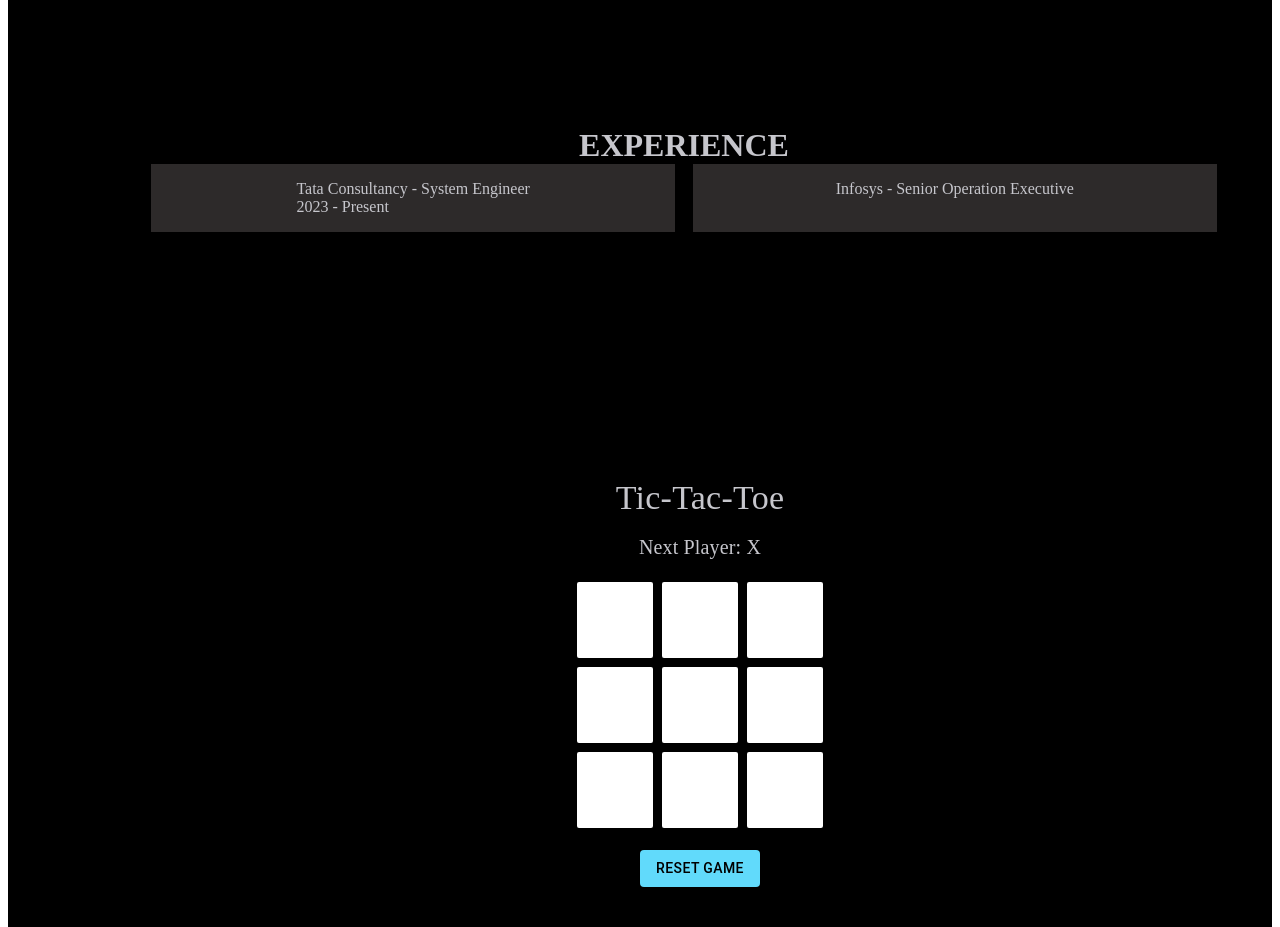
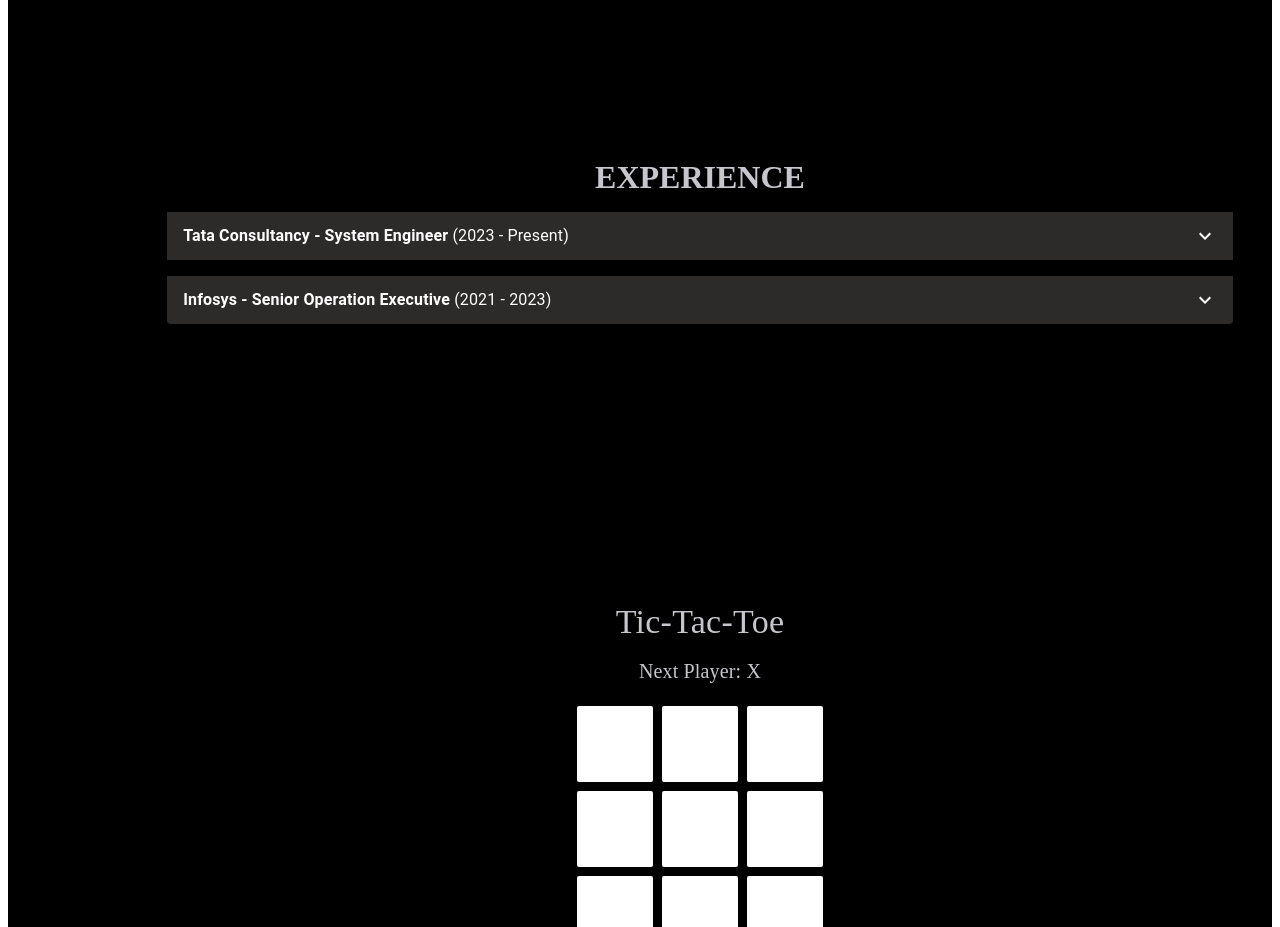
Before and after one commit to prisivat/portfolio, a React (Create React App) app: page / in a window 1280 px wide. Shown: the part 2640-3567 px from the top of the page. Built offline with nearby package versions, Linux system fonts and the light colour scheme.

Commit message:
exp changes

```diff
--- a/public/index.html
+++ b/public/index.html
@@ -24,7 +24,7 @@
       work correctly both with client-side routing and a non-root public URL.
       Learn how to configure a non-root public URL by running `npm run build`.
     -->
-    <title>React App</title>
+    <title>Portfolio</title>
   </head>
   <body>
     <noscript>You need to enable JavaScript to run this app.</noscript>
--- a/src/components/Experience.tsx
+++ b/src/components/Experience.tsx
@@ -1,62 +1,79 @@
-import { Dialog, DialogContent, Grid, Modal } from "@mui/material";
+import { Accordion, AccordionDetails, AccordionSummary, Grid, Typography } from "@mui/material";
+import ExpandMoreIcon from '@mui/icons-material/ExpandMore';
 import React, { useState } from "react";
 
 const Experience = () => {
-    const [openDialog, setOpenDialog] = useState(false);
-    const [dialogContent, setDialogContent] = useState({});
+    const [expanded, setExpanded] = useState<string | false>(false);
 
-    const openModule = (value: any) => {
-        if (value == "tcs") {
+    const handleChange = (panel: string) => (
+        event: React.SyntheticEvent,
+        isExpanded: boolean
+    ) => {
+        setExpanded(isExpanded ? panel : false);
+    };
 
-        } else {
+    return (
+        <div style={{
+            display: "flex", alignItems: "center", justifyContent: "center",
+            flexDirection: "column", width: "90%", margin: "2rem auto"
+        }}>
+            <div style={{ fontSize: "2rem", marginBottom: "1rem" }}><b>EXPERIENCE</b></div>
 
-        }
-        setDialogContent(value);
-        setOpenDialog(true);
-    }
-    return (
-        <>
-            <div style={{
-                display: "flex", alignItems: "center", justifyContent: "center",
-                flexWrap: "wrap", width: "90%", marginRight: "2rem"
-            }}><div style={{ fontSize: "2rem" }}><b>EXPERIENCE</b> </div>
-                <Grid container sx={{ display: "flex", justifyContent: "space-between" }}>
-                    <Grid xs={5.9} onClick={() => openModule("tcs")} item sx={{ background: "#2d2a2a", marginRight: "1rem", padding: "1rem", display: "flex", justifyContent: "center" }}>
-                        Tata Consultancy - System Engineer<br />
-                        2023 - Present</Grid>
-                    <Grid xs={5.9} onClick={() => openModule("infy")} item sx={{ background: "#2d2a2a", padding: "1rem", display: "flex", justifyContent: "center" }}>
-                        Infosys - Senior Operation Executive </Grid>
-                </Grid> </div>
-
-            <Dialog open={openDialog} onClose={() => setOpenDialog(false)} >
-                <DialogContent sx={{ width: "500px" }}>
-                    <Grid container xs={12}>
-                        <Grid item xs={12} sx={{ marginTop: "0.5rem" }} >
-                            <b>Tata Consultancy</b>
-                        </Grid>
-                        <Grid item xs={12} sx={{ marginTop: "0.5rem" }} >
-                            <b>System Engineer</b>
-                        </Grid>
-                        <Grid item xs={12} sx={{ marginTop: "0.5rem" }} >
-                            <b>Experience: </b> Apr 2023 - Present
-                        </Grid>
-                        <Grid item xs={12} sx={{ marginTop: "0.5rem" }} >
-                            <b>Technologies: </b> ReactJS, JQuery, Angular, HTML, CSS, Spring Boot
-                        </Grid>
-                        <Grid item xs={12} sx={{ marginTop: "0.5rem" }}>
-                            <b>Technologies: </b> <br />
-                            &nbsp;&nbsp;&nbsp;&nbsp;&nbsp;&nbsp;&nbsp; <b>•</b> Worked as a <b>Full Stack Developer</b> in a BFSI related project using React, Angular, jQuery and Spring Boot.<br />
-                            &nbsp;&nbsp;&nbsp;&nbsp;&nbsp;&nbsp;&nbsp; <b>•</b> Developed and optimized <b>responsive</b> and <b>user-friendly</b> interfaces.<br />
-                            &nbsp;&nbsp;&nbsp;&nbsp;&nbsp;&nbsp;&nbsp; <b>•</b> Integrated frontend with backend services and managed <b>API interactions</b>.<br />
-                            &nbsp;&nbsp;&nbsp;&nbsp;&nbsp;&nbsp;&nbsp; <b>•</b> Followed <b>Agile methodology</b>, creating <b>user stories</b> and participating in sprint activities.<br />
-                            &nbsp;&nbsp;&nbsp;&nbsp;&nbsp;&nbsp;&nbsp; <b>•</b> Used <b>Azure</b> for maintaining code, managing repositories, and tracking <b>user stories</b>.<br />
-                            &nbsp;&nbsp;&nbsp;&nbsp;&nbsp;&nbsp;&nbsp; <b>•</b> Conducted <b>code reviews</b> and ensured best practices for scalability and performance.<br />
-
+            <Accordion
+                expanded={expanded === 'tcs'}
+                onChange={handleChange('tcs')}
+                sx={{ background: "#2d2a2a", color: "#fff", width: "100%", marginBottom: "1rem" }}
+            >
+                <AccordionSummary expandIcon={<ExpandMoreIcon sx={{ color: "#fff" }} />}>
+                    <Typography><b>Tata Consultancy - System Engineer</b> (2023 - Present)</Typography>
+                </AccordionSummary>
+                <AccordionDetails sx={{ borderTop: "1px solid #c6c6cc", paddingTop: "1rem" }}>
+                    <Grid container spacing={1}>
+                        <Grid item xs={12}><b>Technologies:</b> ReactJS, JQuery, Angular, HTML, CSS, Spring Boot</Grid>
+                        <Grid item xs={12}>
+                            <b>Responsibilities:</b>
+                            <ul>
+                                <li>Worked as a <b>Full Stack Developer</b> in a BFSI project using React, Angular, jQuery and Spring Boot.</li>
+                                <li>Developed and optimized <b>responsive</b> and <b>user-friendly</b> interfaces.</li>
+                                <li>Integrated frontend with backend services and managed <b>API interactions</b>.</li>
+                                <li>Followed <b>Agile methodology</b>, creating user stories and participating in sprint activities.</li>
+                                <li>Used <b>Azure</b> for maintaining code, managing repositories, and tracking <b>user stories</b>.</li>
+                                <li>Conducted <b>code reviews</b> and ensured best practices for scalability and performance.</li>
+                            </ul>
                         </Grid>
                     </Grid>
-                </DialogContent>
-            </Dialog>
-        </>
-    )
-}
+                </AccordionDetails>
+            </Accordion>
+
+            <Accordion
+                expanded={expanded === 'infy'}
+                onChange={handleChange('infy')}
+                sx={{ background: "#2d2a2a", color: "#fff", width: "100%" }}
+            >
+                <AccordionSummary expandIcon={<ExpandMoreIcon sx={{ color: "#fff" }} />}>
+                    <Typography><b>Infosys - Senior Operation Executive</b> (2021 - 2023)</Typography>
+                </AccordionSummary>
+                <AccordionDetails sx={{ borderTop: "1px solid #c6c6cc", paddingTop: "1rem" }}>
+                    <Grid container spacing={1}>
+                        <Grid item xs={12}>
+                            <b>Responsibilities:</b>
+                            <ul>
+                            <li>Worked as a Full Stack Developer, mainly focused on Spring Boot for backend development.</li>
+                            <li>Built and supported a few Angular screens for the frontend.</li>
+                            <li>Converted legacy mainframe app to a modern web-based system. </li>
+                            <li>Designed and developed 50+ screens across 20+ Agile sprints. </li>
+                            <li>Used VersionOne (V1) for user story tracking and Analyzed 30+ user requirements to create technical designs. </li>
+                            <li>Wrote 100+ unit test cases to check backend, and database.</li>
+                            <li>Participated in code reviews and ensured backend code quality and performance.</li>
+
+
+                            </ul>
+                        </Grid>
+                    </Grid>
+                </AccordionDetails>
+            </Accordion>
+        </div>
+    );
+};
+
 export default Experience;
```
Also changed, not shown: 1 other file (tests, documents, lock files or other folders).
